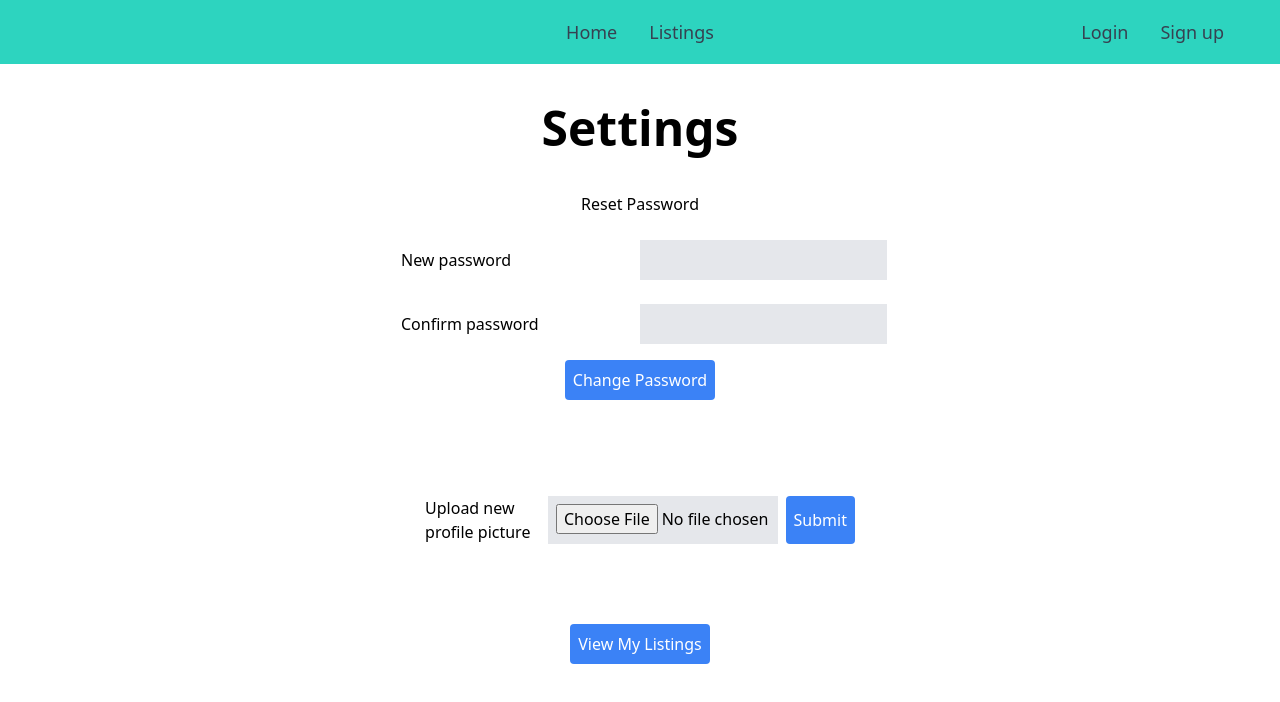
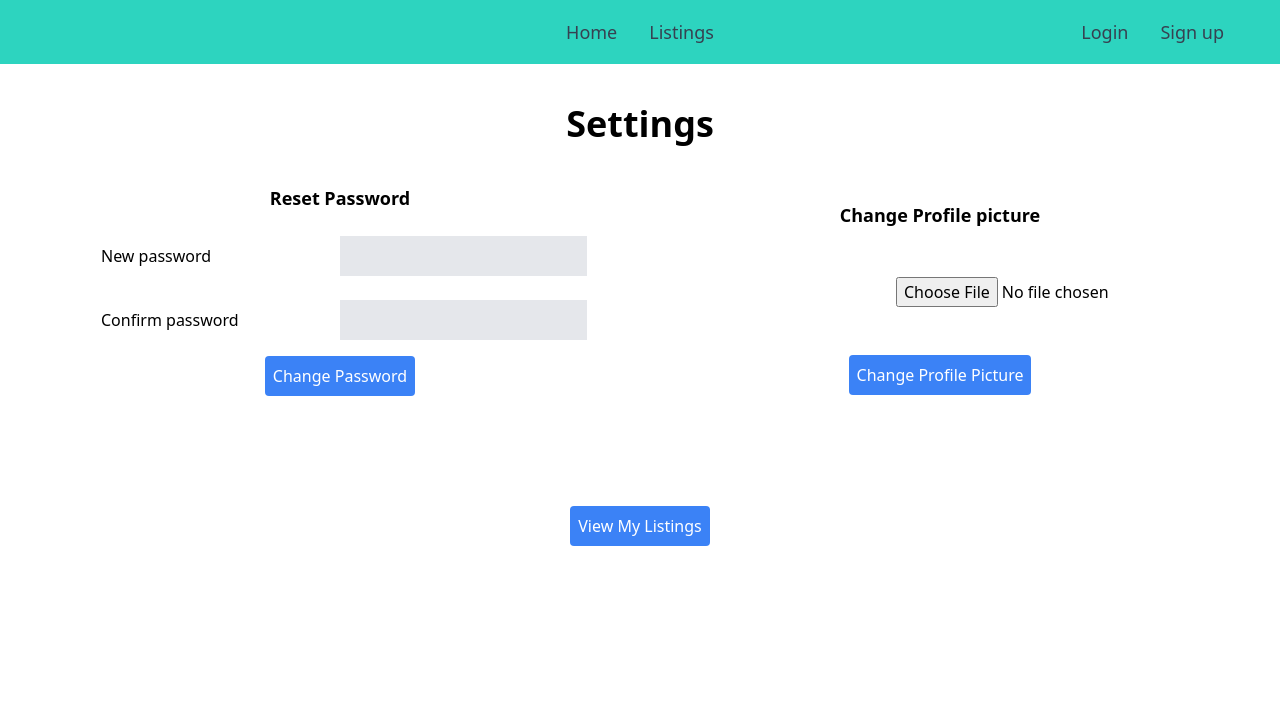
Before and after one commit to jackhernandez23/subletmatcher, a React (Vite) app in the folder frontend/: page /settings in a window 1280 px wide. Shown: the top 702 px of the page. Built offline with nearby package versions, Linux system fonts and the light colour scheme.

Commit message:
made a lot of changes

```diff
--- a/frontend/src/components/Navbar/index.jsx
+++ b/frontend/src/components/Navbar/index.jsx
@@ -23,9 +23,6 @@ const Navbar = () => {
                         </Link>
                         {loggedIn ? (
                             <div className="flex-4 flex items-center">
-                                <Link className="text-gray-700 flex items-center px-4 h-full cursor-pointer text-lg" to="/mylistings">
-                                    My Listings
-                                </Link>
                                 <Link className="text-gray-700 flex items-center px-4 h-full cursor-pointer text-lg" to="/addlease">
                                 Add a listing
                                 </Link>
--- a/frontend/src/pages/addlease.jsx
+++ b/frontend/src/pages/addlease.jsx
@@ -12,6 +12,7 @@ const Upload = () => {
         endDate: '',
         available: '1',
         owner: Cookies.get('email'),
+        description: '',
         lease: null
     })
 
@@ -63,8 +64,8 @@ const Upload = () => {
         }
 
         // validate num roommates
-        if(input.numOfRoommates < 0) {
-            alert("Please enter a valid number of roommates");
+        if(input.numOfRoommates < 0 || input.numOfRoommates > 15) {
+            alert("Please enter a valid number of roommates (0 to 15)");
             return
         }
 
@@ -101,7 +102,7 @@ const Upload = () => {
             if (response.ok) {
               const result = await response.json();
               console.log('Success:', result);
-              //window.location.href = '/mylistings';
+              window.location.href = '/mylistings';
             } else {
               console.error('Error:', response.statusText);
               alert("An error occured while uploading listing")
@@ -116,7 +117,7 @@ const Upload = () => {
     return (
         <div className="flex flex-col justify-center items-center p-10 h-full space-y-10">
             <div>
-                <h1 className="flex justify-center font-bold text-2xl">
+                <h1 className="flex justify-center font-bold text-4xl">
                     Upload a new listing
                 </h1>
             </div>
@@ -207,6 +208,16 @@ const Upload = () => {
                     />
                 </div>
 
+                <div className="justify-center w-3/4 flex flex-row">
+                    <label className="items-start w-3/4" htmlFor="description">Description </label>
+                    <textarea className="w-full"
+                    id="description"
+                    name="description"
+                    value={input.description}
+                    onChange={handleInput}
+                    />
+                </div>
+
                 <button type="submit">Submit</button>
             </form>
         </div>
--- a/frontend/src/pages/listings.jsx
+++ b/frontend/src/pages/listings.jsx
@@ -97,8 +97,10 @@ const Listings = () => {
             }
 
             <div className={currentListing === null ? "flex flex-col justify-center py-5 px-10" : "opacity-50 flex flex-col justify-center py-5 px-10"}>
-                <div className="flex justify-center items-center py-11">
-                    <h1 className="text-xl font-bold">Available Listings</h1>
+                <div className="pb-10 pt-5">
+                    <h1 className="flex justify-center font-bold text-4xl">
+                        Available Listings
+                    </h1>
                 </div>
                 <div className="grid grid-cols-[80%_20%] gap-4">
                     <div className="grid grid-cols-3 gap-4 h-1/2">
--- a/frontend/src/pages/mylistings.jsx
+++ b/frontend/src/pages/mylistings.jsx
@@ -35,9 +35,11 @@ const MyListings = () => {
 
 
     return (
-        <div className="flex flex-col justify-center p-10">
-            <div className="flex justify-center items-center py-11">
-                <h1 className="text-xl font-bold">My Listings</h1>
+        <div className="flex flex-col justify-center py-5 px-10">
+            <div className="pb-10 pt-5">
+                <h1 className="flex justify-center font-bold text-4xl">
+                    My Listings
+                </h1>
             </div>
             <div className="grid grid-cols-3 gap-4">
                 {listings
--- a/frontend/src/pages/settings.jsx
+++ b/frontend/src/pages/settings.jsx
@@ -88,16 +88,16 @@ const Settings = () => {
     }
 
     return (
-        <div className="flex flex-col justify-center items-center p-10 pb-16 h-full">
-            <div className="flex justify-center items-center">
-                <h1 className="text-5xl font-bold">
+        <div className="flex flex-col justify-center items-center px-10 py-5 pb-16 h-full">
+            <div className="pb-10 pt-5">
+                <h1 className="flex justify-center font-bold text-4xl">
                     Settings
                 </h1>
             </div>
 
-            <div className="flex flex-col justify-center items-center py-10 w-full space-y-10">
+            <div className="grid grid-cols-2 grid-rows-2 justify-center items-center w-full">
                 <div className="flex flex-col justify-center items-center">
-                    <h1>Reset Password</h1>
+                    <h1 className="font-bold text-lg">Reset Password</h1>
                     <div className="justify-center grid grid-cols-2 grid-rows-2 space-y-6 items-center">
                         <label className="p-2 mt-6" htmlFor="password">New password</label>
                         <input
@@ -118,29 +118,27 @@ const Settings = () => {
                             autoComplete="new-password"
                         />
                     </div>
-
                     <button onClick={changePassword} className="bg-blue-500 text-white m-4 p-2 rounded items-center">
                         Change Password
                     </button>
+                </div>
 
-                <div className="flex flex-col justify-center items-center p-20 w-full space-y-10">
-                    <div className="justify-center w-3/4 flex flex-row space-x-2">
-                        <label className="items-start w-1/4" htmlFor="profilePicture">Upload new profile picture </label>
+                <div className="inlet-0 flex flex-col justify-center items-center space-y-10">
+                        <label className="font-bold text-lg" htmlFor="profilePicture">Change Profile picture </label>
                         <input
                             type="file"
                             onChange={(ev) => setProfilePicture(ev.target.value)}
-                            className={"bg-gray-200 p-2 w-1/2"}
+                            className={"p-2 w-full pl-64"}
                         />
                         <button onClick={handleSubmit} className="bg-blue-500 text-white p-2 rounded">
-                            Submit
+                            Change Profile Picture
                         </button>
                 </div>
-                </div>
 
+                <div className="flex col-span-2 justify-center items-center w-full">
                     <button onClick={() => {window.location.href = '/mylistings'}} className="bg-blue-500 text-white p-2 rounded">
                                 View My Listings
                     </button>
-
                 </div>
             </div>
         </div>
```
Lines whose indentation alone changed are shown as unchanged.
